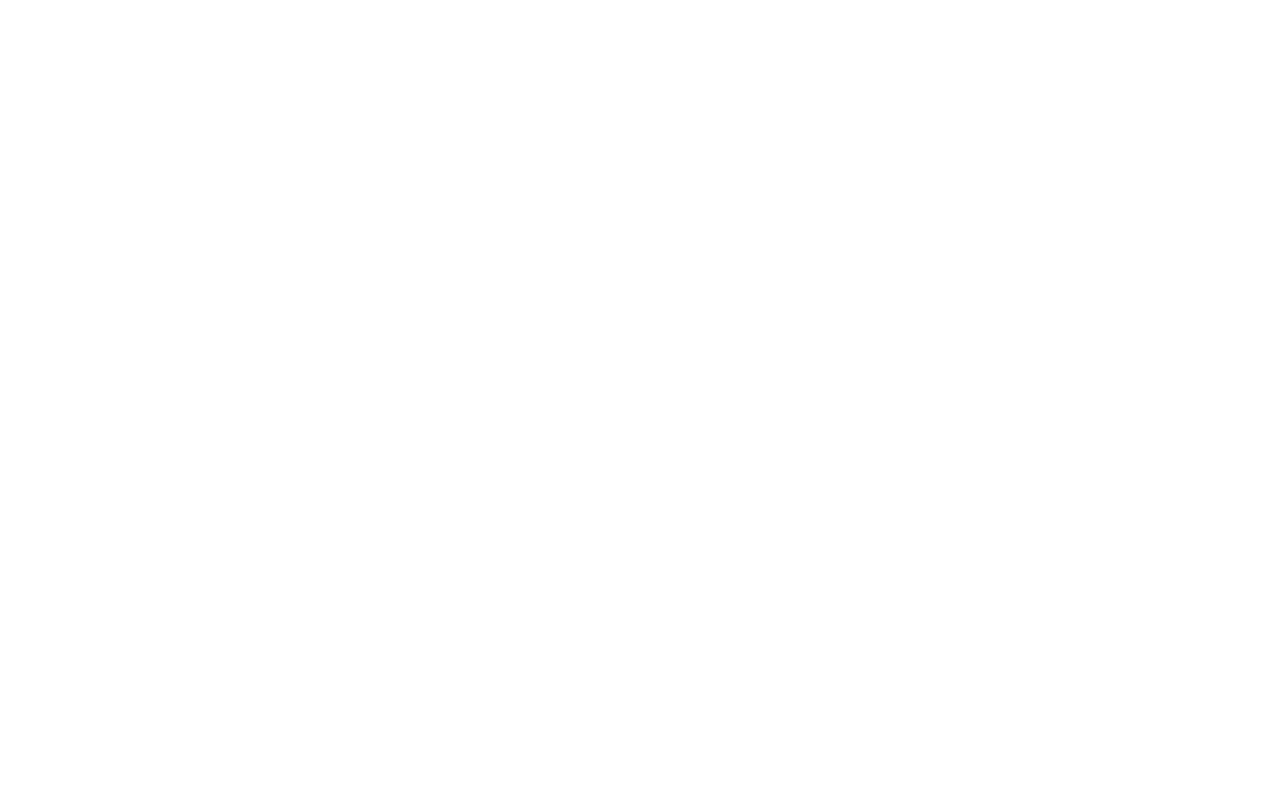
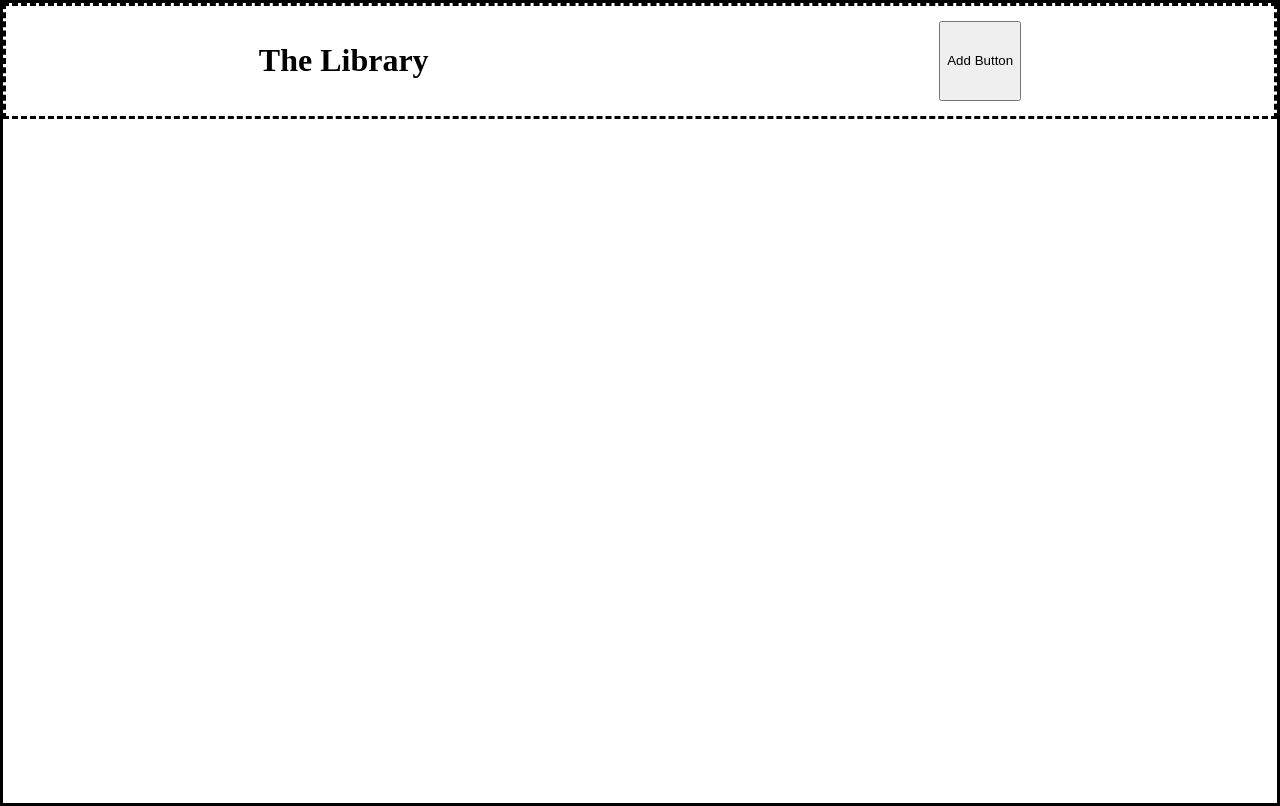
Before and after one commit to sofoniasElala/Library, a plain HTML site: page index.html in a window 1280 px wide. Drawn offline with Linux system fonts and the light colour scheme.

Commit message:
add header with layout

```diff
--- a/index.html
+++ b/index.html
@@ -9,11 +9,10 @@
     <body>
         <div class="container">
             <div class="header">
-
+                <h1><span class="icon"></span>The Library</h1>
+                <button class="add">Add Button</button>
             </div>
-            <div class="books">
-
-            </div>
+            <div class="books"></div>
         </div>
     </body>
 </html>
--- a/style.css
+++ b/style.css
@@ -0,0 +1,20 @@
+body, html {
+    margin: 0;
+    height: 100vh;
+}
+
+.container {
+    display: grid;
+    grid-template-columns: 1fr;
+    grid-template-rows: 1fr 6fr;
+    border-style: solid;
+    height: 100%;
+}
+
+.header {
+    display: flex;
+    justify-content: space-around;
+    padding: 15px;
+    gap: 35px;
+    border-style: dashed;
+}
```
